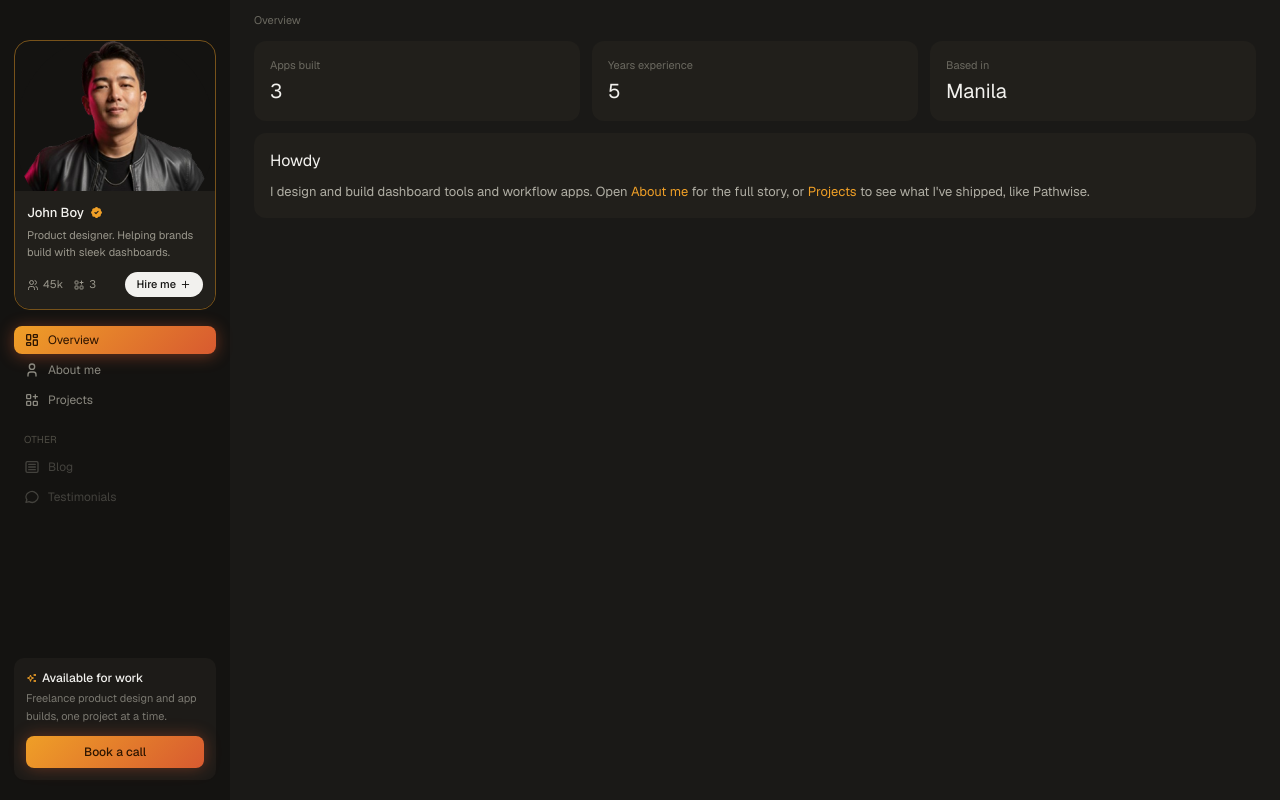
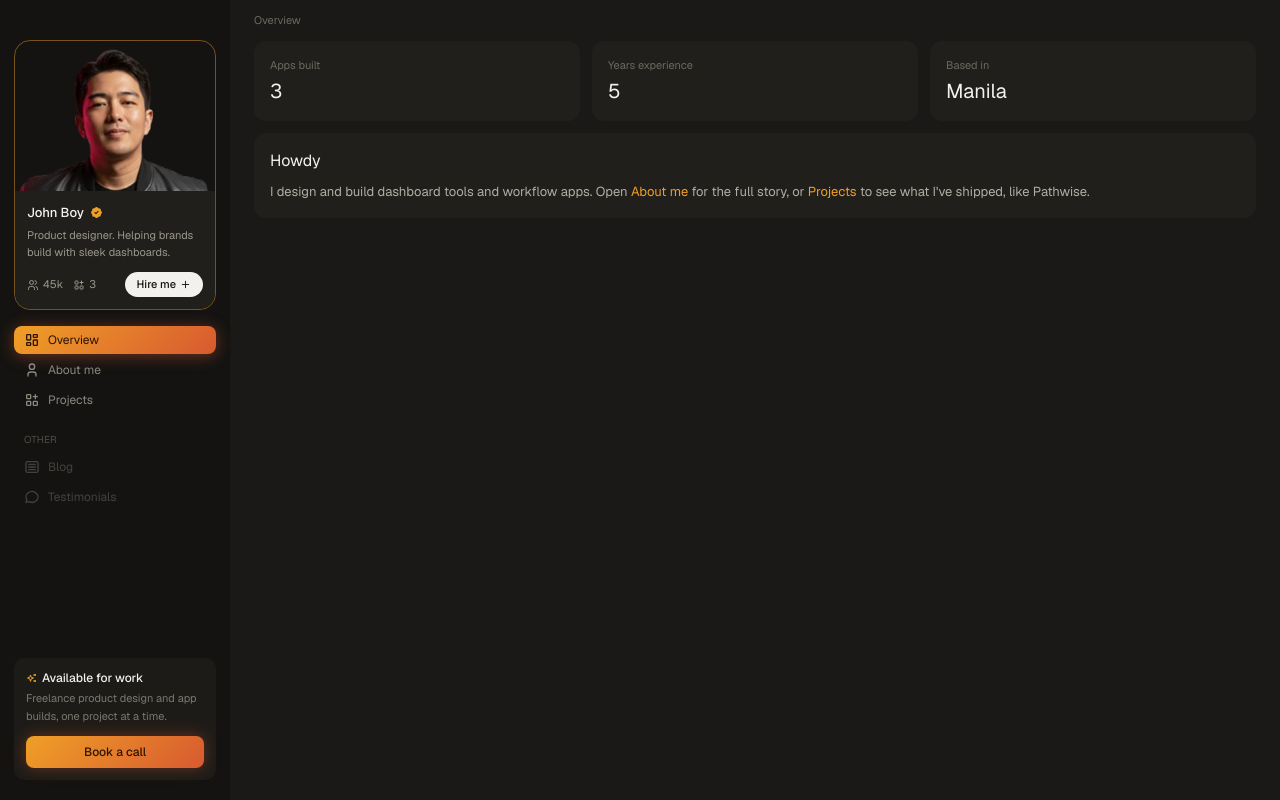
Before and after one commit to uixjohnboy-sys/resume-site, a Next.js app: page / in a window 1280 px wide. Built offline with nearby package versions, Linux system fonts and the light colour scheme.

Commit message:
Zoom and reposition sidebar profile photo
Anchor the crop to the top of the frame and scale up slightly from
the top so the shoulders/arms crop out cleanly instead of cutting
mid-arm.

```diff
--- a/src/components/Sidebar.tsx
+++ b/src/components/Sidebar.tsx
@@ -42,7 +42,7 @@
               alt="John Boy"
               fill
               className="object-cover"
-              style={{ objectPosition: "center 15%" }}
+              style={{ objectPosition: "center top", transform: "scale(1.2)", transformOrigin: "top center" }}
               sizes="230px"
               priority
             />
```
